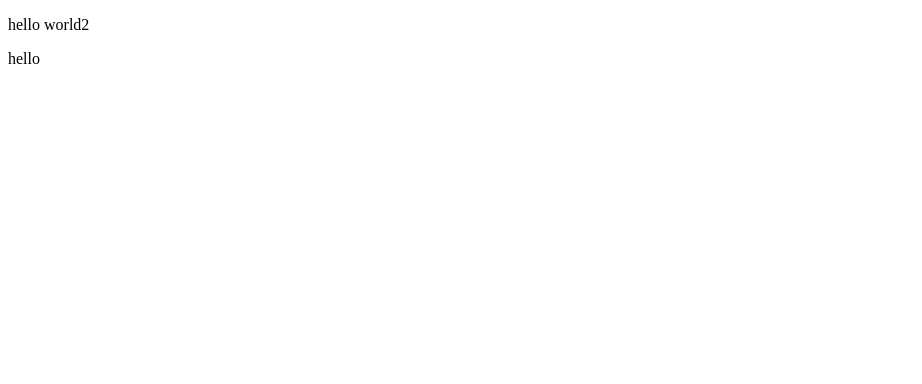
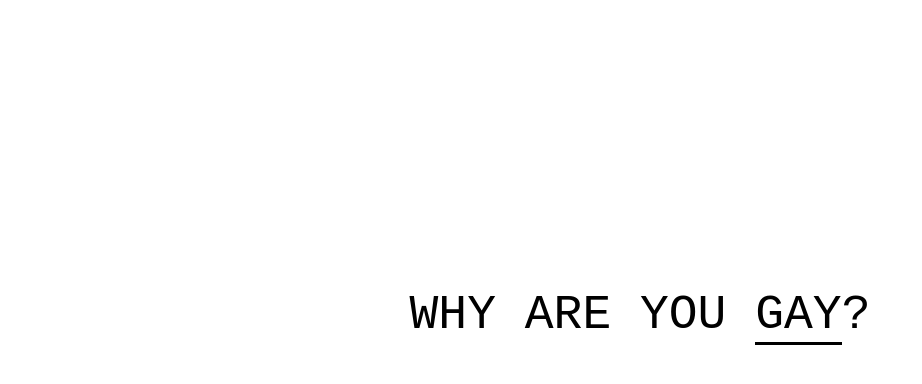
Before and after one commit to FLX-357/hobby, a plain HTML site: page index.html in a window 1280 px wide. Shown: the whole page, without its empty margins (0-922 px from the left). Drawn offline with Linux system fonts and the light colour scheme.

Commit message:
1.2
i dont know

```diff
--- a/index.html
+++ b/index.html
@@ -3,12 +3,13 @@
 <head>
     <meta charset="UTF-8">
     <meta name="viewport" content="width=device-width, initial-scale=1.0">
-    <title>Document</title>
+    <title>why are you GAY</title>
+    <link rel="stylesheet" href="style.css">
 </head>
 <body>
-    <p>hello world2</p>
+    <p id="GAY">WHY ARE YOU <span>GAY</span>?</p>
 
 
-    <p>hello</p>
+
 </body>
 </html>
--- /dev/null
+++ b/style.css
@@ -0,0 +1,8 @@
+#GAY{font-size: 3rem;
+font-family: 'Courier New', Courier, monospace;
+justify-content: center;
+text-align: center;
+margin-top: 18rem;}
+
+span{border-bottom:solid black ;
+}
```
